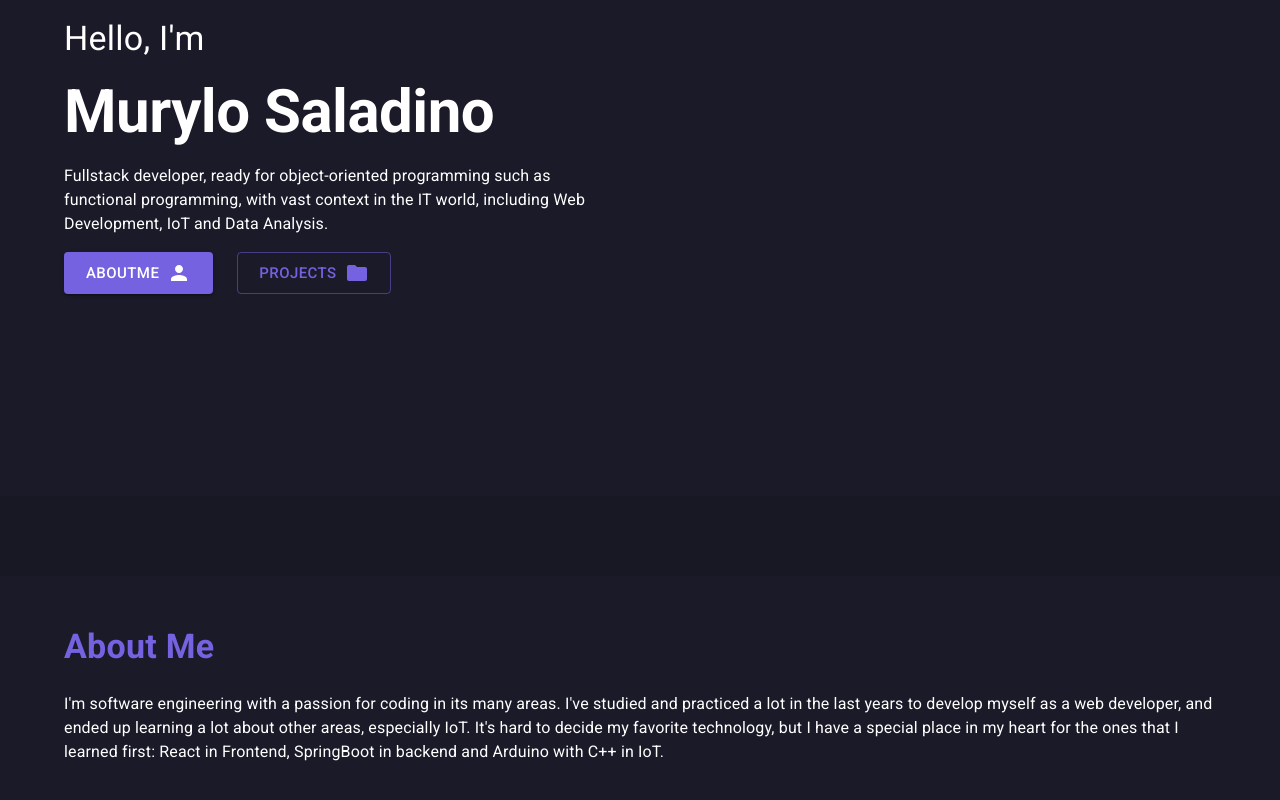
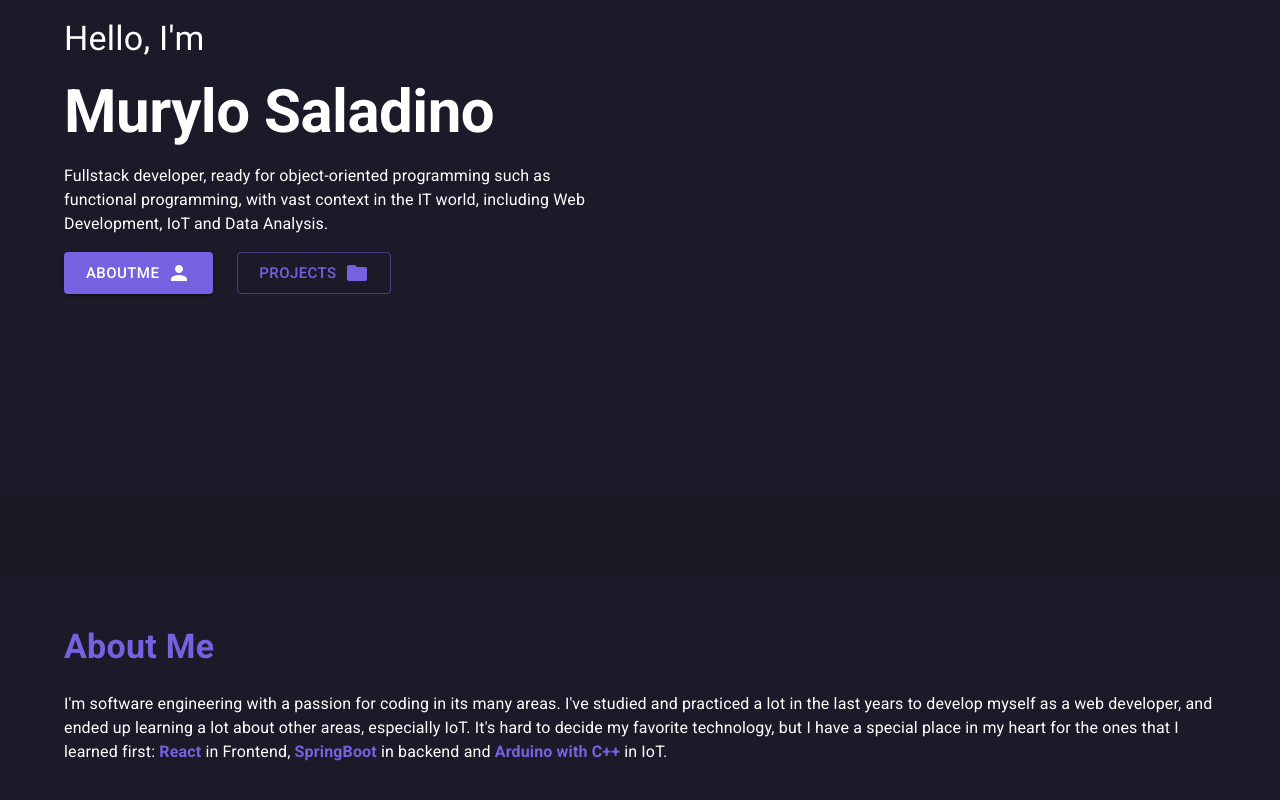
Before and after one commit to MuryloSaladino/Portfolio, a React (Vite) app: page / in a window 1280 px wide. Shown: the part 194-994 px from the top of the page. Built offline with nearby package versions, Linux system fonts and the light colour scheme.

Commit message:
feat: purple text

```diff
--- a/src/sections/AboutMe/index.tsx
+++ b/src/sections/AboutMe/index.tsx
@@ -1,5 +1,5 @@
 import { Container, Stack, Typography } from "@mui/material"
-import { StyledSection } from "./styles"
+import { PurpleText, StyledSection } from "./styles"
 
 const AboutMe = () => {
 
@@ -14,8 +14,9 @@ const AboutMe = () => {
                         I've studied and practiced a lot in the last years to develop myself as
                         a web developer, and ended up learning a lot about other areas, especially
                         IoT. It's hard to decide my favorite technology, but I have a special place
-                        in my heart for the ones that I learned first: React in Frontend, SpringBoot
-                        in backend and Arduino with C++ in IoT.
+                        in my heart for the ones that I learned first:<PurpleText> React </PurpleText>
+                        in Frontend,<PurpleText> SpringBoot </PurpleText>in backend and
+                        <PurpleText> Arduino with C++ </PurpleText>in IoT.
                     </Typography>
                 </Stack>
             </Container>
--- a/src/sections/AboutMe/styles.tsx
+++ b/src/sections/AboutMe/styles.tsx
@@ -4,3 +4,8 @@ export const StyledSection = styled(Box)(({ theme }) => ({
     backgroundColor: theme.palette.background.paper,
     padding: "50px 0"
 }))
+
+export const PurpleText = styled("b")(({ theme }) => ({
+    color: theme.palette.primary.main,
+    fontWeight: 600
+}))
```
